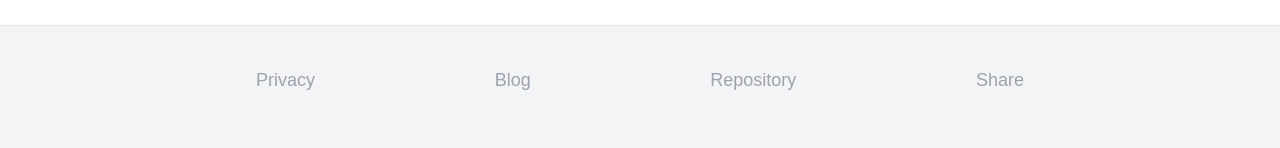
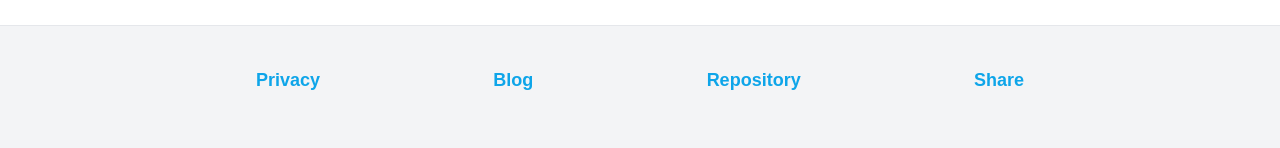
Before and after one commit to ronnapatp/ronnapat.com, a Next.js app: page /en-us in a window 1280 px wide. Shown: the part 1302-1450 px from the top of the page. Built offline with nearby package versions, Linux system fonts and the light colour scheme; no server answers.

Commit message:
Update footer

```diff
--- a/components/footer.js
+++ b/components/footer.js
@@ -4,22 +4,22 @@ export default function footer(){
         <div className="max-w-screen-xl mx-auto px-4">
             <ul className="max-w-screen-md mx-auto text-lg font-light flex flex-wrap justify-between">
                 <li className="my-2">
-                    <a className="text-gray-400 hover:text-gray-800 transition-colors duration-200" href="#">
+                    <a className="text-sky-500 font-semibold hover:text-sky-800 transition-colors duration-200" href="#">
                         Privacy
                     </a>
                 </li>
                 <li className="my-2">
-                    <a className="text-gray-400 hover:text-gray-800 transition-colors duration-200" href="#">
+                    <a className="text-sky-500 font-semibold hover:text-sky-800 transition-colors duration-200" href="#">
                         Blog
                     </a>
                 </li>
                 <li className="my-2">
-                    <a className="text-gray-400 hover:text-gray-800 transition-colors duration-200" href="#">
+                    <a className="text-sky-500 font-semibold hover:text-sky-800 transition-colors duration-200" href="#">
                         Repository
                     </a>
                 </li>
                 <li className="my-2">
-                    <a className="text-gray-400 hover:text-gray-800 transition-colors duration-200" href="#">
+                    <a className="text-sky-500 font-semibold hover:text-sky-800 transition-colors duration-200" href="#">
                         Share
                     </a>
                 </li>
@@ -27,7 +27,7 @@ export default function footer(){
             <div className="text-center pt-10 sm:pt-12 font-light flex items-center justify-center">
                 <form className="flex flex-col md:flex-row w-3/4 md:w-full max-w-sm md:space-x-3 space-y-3 md:space-y-0 justify-center">
                     <div className="relative">
-                        <input type="text" id="&quot;form-subscribe-Subscribe" className="rounded-lg border-transparent flex-1 appearance-none border border-gray-300 w-full py-2 px-4 bg-white text-gray-700 shadow-sm text-base focus:outline-none focus:ring-2 focus:ring-sky-500 focus:border-transparent" placeholder="Email"/>
+                        <input type="text" id="&quot;form-subscribe-Subscribe" className="rounded-lg border-transparent flex-1 appearance-none border border-sky-300 w-full py-2 px-4 bg-white text-gray-700 shadow-sm text-base focus:outline-none focus:ring-2 focus:ring-sky-500 focus:border-transparent" placeholder="Email"/>
                         </div>
                         <button className="flex-shrink-0 px-4 py-2 text-base font-semibold text-white bg-sky-600 rounded-lg shadow-md hover:bg-sky-500 focus:outline-none focus:ring-2 focus:ring-sky-500 focus:ring-offset-2 focus:ring-offset-sky-200" type="submit">
                             Subscribe
```
